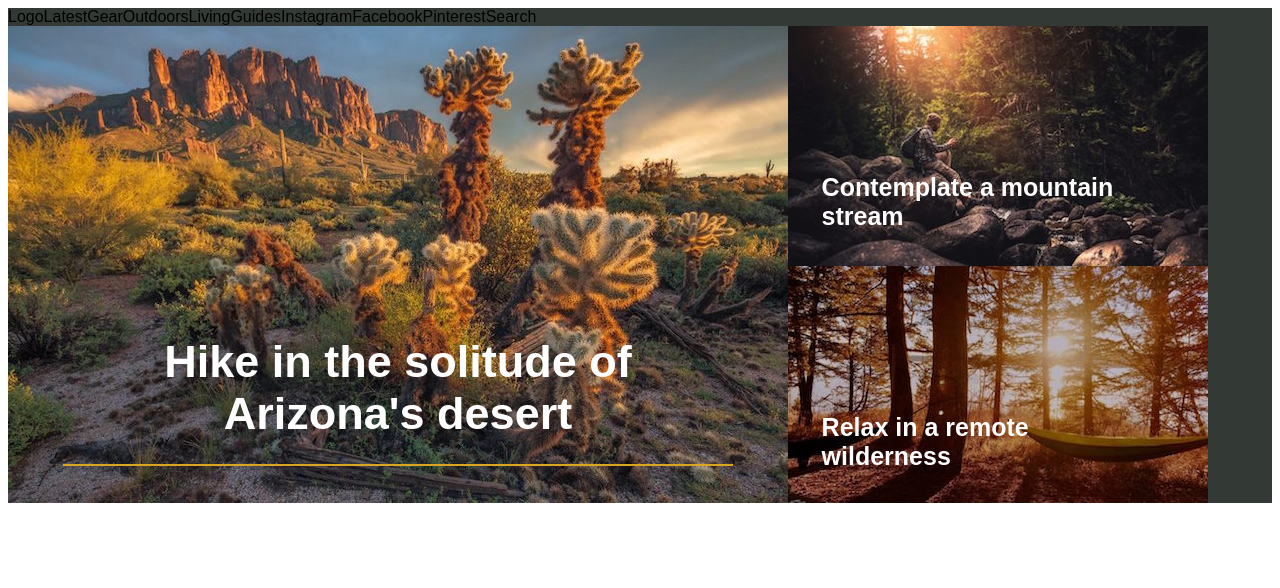
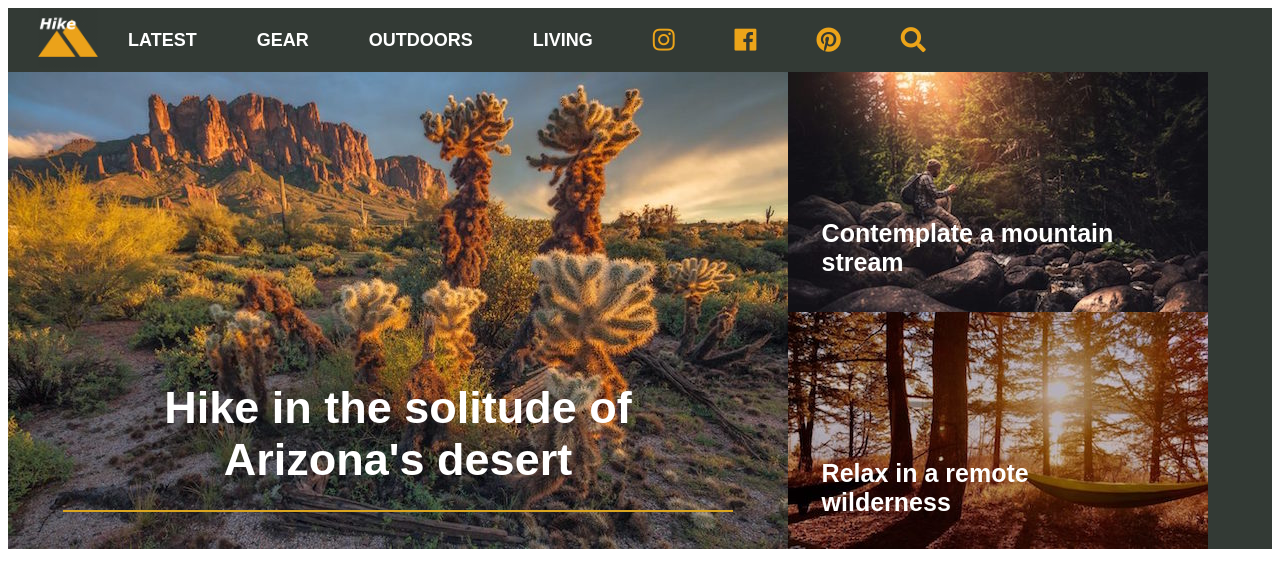
Before and after one commit to nadialazo/hike, a plain HTML site: page index.html in a window 1280 px wide. Drawn offline with Linux system fonts and the light colour scheme; a web font is replaced by a local one.

Commit message:
nav bar addition

```diff
--- a/index.html
+++ b/index.html
@@ -6,21 +6,62 @@
 
     <link rel="stylesheet" href="style.css"/>
     <link href="https://fonts.googleapis.com/css?family=Muli" rel="stylesheet">
+    <link rel="stylesheet" href="https://use.fontawesome.com/releases/v5.7.2/css/all.css" integrity="sha384-fnmOCqbTlWIlj8LyTjo7mOUStjsKC4pOpQbqyi7RrhN7udi9RwhKkMHpvLbHG9Sr" crossorigin="anonymous">
+
+
 </head>
 <body>
     <div class="main-container">
-    <nav class="nav-container">
-        <div>Logo</div>
-        <div>Latest</div>
-        <div>Gear</div>
-        <div>Outdoors</div>
-        <div>Living</div>
-        <div>Guides</div>
-        <div>Instagram</div>
-        <div>Facebook</div>
-        <div>Pinterest</div>
-        <div>Search</div>
-    </nav>
+
+        <nav class="nav-container">
+            <div>
+                <a href="#">
+                    <img class="logo" src="images/logo.png"/>
+                </a>
+            </div>
+
+            <div class="white-text">
+                <a href="#">Latest</a>
+            </div>
+
+            <div class="white-text">
+                <a href="#">Gear</a>
+            </div>
+
+            <div class="white-text">
+                <a href="#">Outdoors</a>
+            </div>
+
+            <div class="white-text">
+                <a href="#">Living</a>
+            </div>
+
+            <div>
+                    <a class="orange-figure" href="#">
+                        <i class="fab fa-instagram"></i>
+                    </a>
+            </div>
+
+            <div class="orange-figure">
+                    <a  href="#">
+                        <i class="fab fa-facebook"></i>
+                    </a>
+            </div>
+
+            <div class="orange-figure">
+                    <a href="#">
+                            <i class="fab fa-pinterest"></i>
+                    </a>
+
+            </div>
+
+            <div class="orange-figure">
+                    <a  href="#">
+                            <i class="fas fa-search"></i>
+                    </a>
+            </div>
+        </nav>
+
     <div class="container">
 
         <div class="desert">
--- a/style.css
+++ b/style.css
@@ -1,12 +1,60 @@
 .main-container{
     background-color: #333a35;
+    font-family: 'Muli', sans-serif;
 }
 
 .nav-container{
+    Text-transform: uppercase;
     display: flex;
-    font-family: 'Muli', sans-serif;
+    align-items: center;
+}
+
+
+.logo {
+    width: 60px;
+    padding-left: 30px;
 
 }
+
+.white-text {
+    padding-left: 30px;
+    padding-right:30px;
+}
+
+.white-text a {
+    color: white;
+    text-decoration: none;
+    font-weight: bold;
+    font-size: 18px;
+}
+
+.white-text a:hover {
+    color: #eca419
+}
+
+.fab {
+    color:#eca419;
+    font-size: 25px;
+    padding-left: 30px;
+    padding-right:30px
+}
+
+
+.fa-search{
+    color:#eca419;
+    font-size: 25px;
+    padding-left: 30px;
+    padding-right:30px
+}
+
+.fas:hover {
+    color:white;
+}
+
+.fab:hover {
+    color:white;
+}
+
 .container{
     display: flex;
     flex-wrap: wrap;
```
Also changed, not shown: images/logo.png (added).
